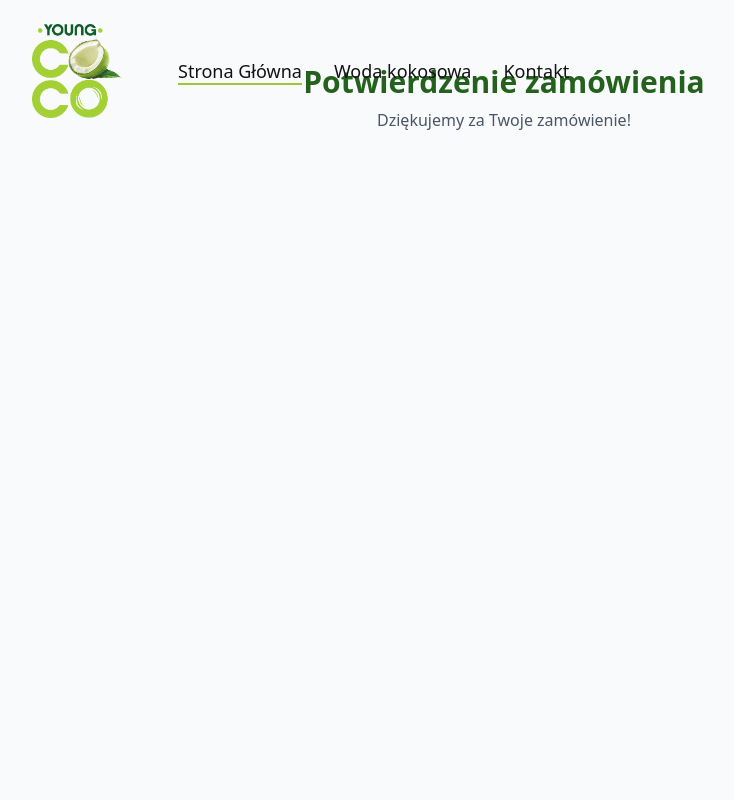
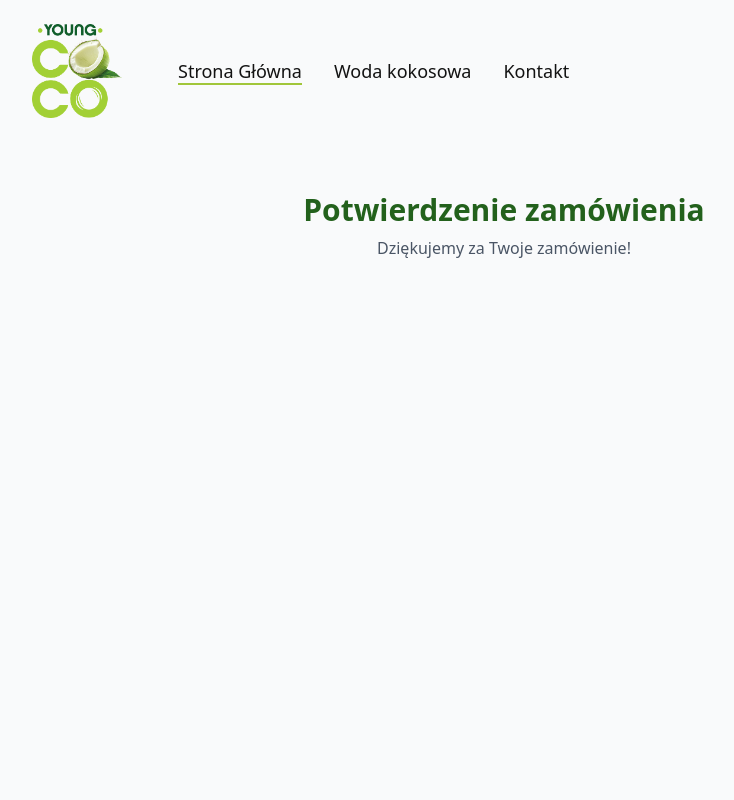
Before and after one commit to bbigmic/youngcoco, a Next.js app: page /order/confirmation in a window 1280 px wide. Shown: the top 800 px of the page, without its empty margins (136-870 px from the left). Built offline with nearby package versions, Linux system fonts and the light colour scheme.

Commit message:
mt-32 confiramtion

```diff
--- a/src/app/order/confirmation/page.tsx
+++ b/src/app/order/confirmation/page.tsx
@@ -200,7 +200,7 @@ function OrderConfirmationContent() {
     const total = Math.round((brutto + deliveryCost) * 100) / 100;
 
     summary = (
-      <div className="w-full max-w-2xl bg-white border border-[#E6F7C7] rounded-xl p-6 mt-32 mx-auto">
+      <div className="w-full max-w-2xl bg-white border border-[#E6F7C7] rounded-xl p-6 mx-auto">
         <div className="text-center mb-6">
           <h2 className="text-2xl font-bold text-[#23611C] mb-2">
             Numer zamówienia: {generateOrderNumber(savedOrder.id)}
@@ -322,7 +322,7 @@ function OrderConfirmationContent() {
   return (
     <div className="min-h-screen bg-gray-50 py-16 px-4">
       <div className="max-w-4xl mx-auto">
-        <div className="text-center mb-8">
+        <div className="text-center mt-32 mb-8">
           <h1 className="text-3xl font-bold text-[#23611C] mb-2">
             Potwierdzenie zamówienia
           </h1>
```
